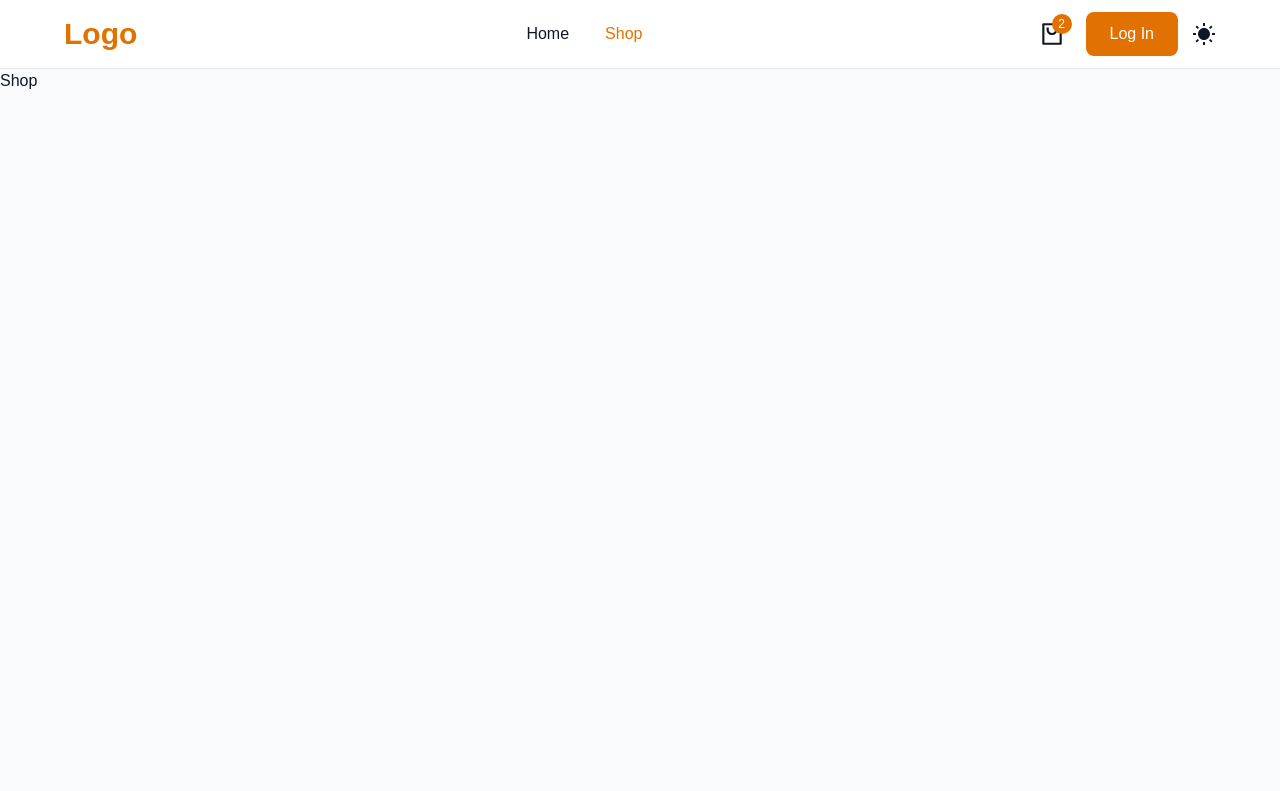
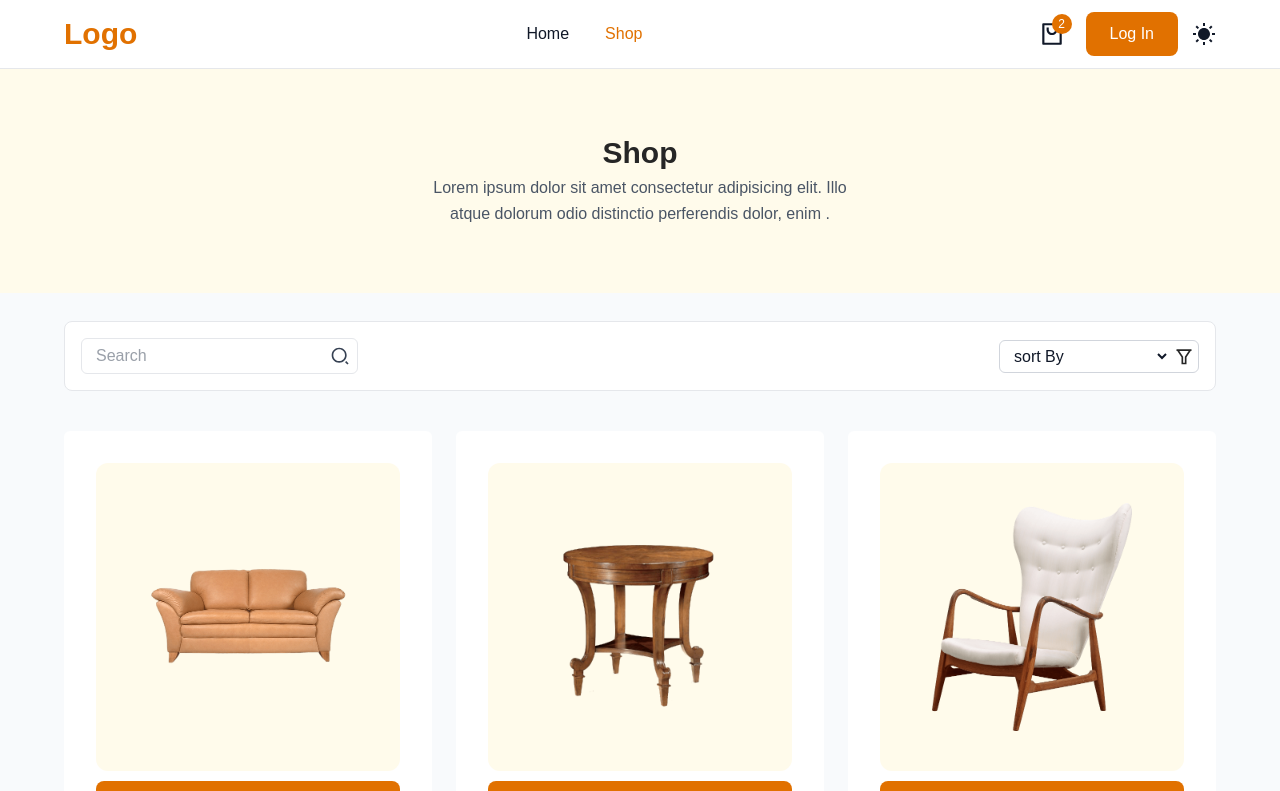
Before and after one commit to arnaldo16763695/ecommerce-food, a Next.js app: page /shop in a window 1280 px wide. Shown: the top 791 px of the page. Built offline with nearby package versions, Linux system fonts and the light colour scheme; a web font is replaced by a local one.

Commit message:
add Page title component

```diff
--- a/app/shop/page.tsx
+++ b/app/shop/page.tsx
@@ -1,8 +1,12 @@
-import React from 'react'
+import PageTitle from '@/components/PageTitle'
+import ProductListSec from '@/components/ProductListSec'
 
 const ShopPage = () => {
   return (
-    <div>Shop</div>
+    <>
+    <PageTitle />
+    <ProductListSec />
+    </>
   )
 }
 
--- /dev/null
+++ b/components/PageTitle.tsx
@@ -0,0 +1,21 @@
+"use client";
+import React from "react";
+import { usePathname } from "next/navigation";
+
+function PageTitle() {
+  const pathname = usePathname();
+  return (
+    <div className="bg-amber-50 text-center flex flex-col gap-1 items-center justify-center min-h-56 px-5">
+      <h2 className="text-3xl text-neutral-800 px-5">
+        {pathname === "/shop" && "Shop"}
+        {pathname === "/shopping-cart" && "Shopping Cart"}
+      </h2>
+      <p className="text-gray-600 max-w-md mx-auto">
+        Lorem ipsum dolor sit amet consectetur adipisicing elit. Illo atque
+        dolorum odio distinctio perferendis dolor, enim .
+      </p>
+    </div>
+  );
+}
+
+export default PageTitle;
```
